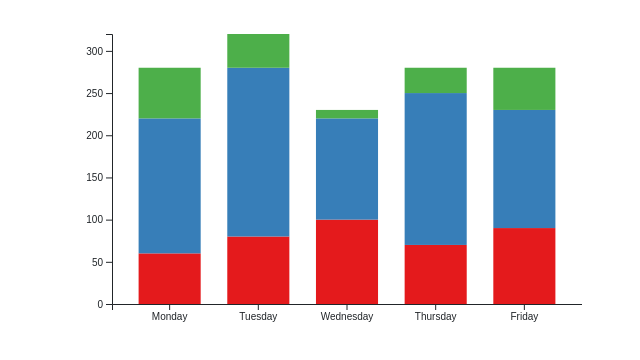
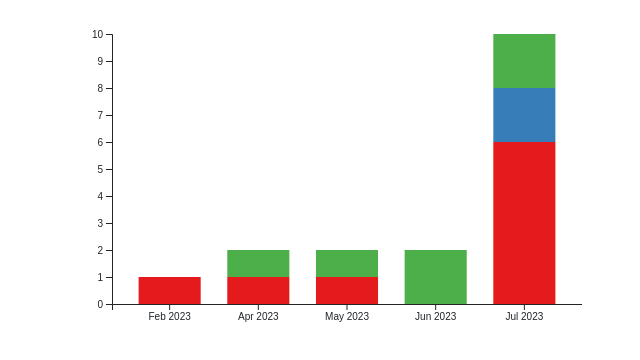
Before and after one commit to msgassama/d3-reports, a React (Create React App) app: page / in a window 1280 px wide. Shown: the top 360 px of the page, without its empty margins (380-1020 px from the left). Built offline with nearby package versions, Linux system fonts and the light colour scheme.

Commit message:
test stacked bar data with real data

```diff
--- a/src/App.js
+++ b/src/App.js
@@ -1,7 +1,7 @@
 import { Col, Container, Row } from 'react-bootstrap';
 import './App.css';
 import BarChart from './components/BarChart';
-import { DATA, DATA_BY_CATEGORY, STACKED_BAR_CHART_DATA } from './data/Data'
+import { DATA, DATA_BY_CATEGORY, DATA_BY_STATE, STACKED_BAR_CHART_DATA } from './data/Data'
 import MultiSeriesLineChart from './components/MultiSeriesLineChart';
 import StackedBarChart from './components/StackedBarChart';
 
@@ -20,7 +20,7 @@ function App() {
       </Row> */}
        <Row>
         <Col className='col-md-8 offset-md-4'>
-          <StackedBarChart data={STACKED_BAR_CHART_DATA} />
+          <StackedBarChart data={DATA_BY_STATE} />
         </Col>
       </Row>
     </Container>
--- a/src/components/StackedBarChart.js
+++ b/src/components/StackedBarChart.js
@@ -9,7 +9,8 @@ export function StackedBarChart({ data }) {
   const axisBottomRef = useRef(null);
   const axisLeftRef = useRef(null);
 
-  const categories = data.map((d) => d.category);
+
+  const categories = data.map((d) => d.for_date);
   const subgroups = data[0].values.map((d) => d.label);
   const max = Math.max(
     ...data.map((d) => sum(d.values.map((v) => v.value)))
@@ -27,7 +28,7 @@ export function StackedBarChart({ data }) {
     .range(["#e41a1c", "#377eb8", "#4daf4a"]);
   const stacked = d3.stack().keys(subgroups)(
     data.map((d) => ({
-      category: d.category,
+      for_date: d.for_date,
       ...d.values.reduce(
         (acc, value) => ({ ...acc, [value.label]: value.value }),
         {}
@@ -57,7 +58,7 @@ export function StackedBarChart({ data }) {
           return (
             <g key={`group-${index}`} fill={color(data.key)}>
               {data.map((d, index) => {
-                const label = String(d.data.category);
+                const label = String(d.data.for_date);
                 const y0 = scaleY(d[0]);
                 const y1 = scaleY(d[1]);
 
--- a/src/data/Data.js
+++ b/src/data/Data.js
@@ -81,3 +81,46 @@ export const STACKED_BAR_CHART_DATA = [
     ],
   },
 ];
+
+export const DATA_BY_STATE = [
+  {
+    for_date: "Feb 2023",
+    values: [
+      { label: "Open", value: 1 },
+      { label: "Solved", value: 0 },
+      { label: "Closed", value: 0 },
+    ],
+  },
+  {
+    for_date: "Apr 2023",
+    values: [
+      { label: "Open", value: 1 },
+      { label: "Solved", value: 0 },
+      { label: "Closed", value: 1 },
+    ],
+  },
+  {
+    for_date: "May 2023",
+    values: [
+      { label: "Open", value: 1 },
+      { label: "Solved", value: 0 },
+      { label: "Closed", value: 1 },
+    ],
+  },
+  {
+    for_date: "Jun 2023",
+    values: [
+      { label: "Open", value: 0 },
+      { label: "Solved", value: 0 },
+      { label: "Closed", value: 2 },
+    ],
+  },
+  {
+    for_date: "Jul 2023",
+    values: [
+      { label: "Open", value: 6 },
+      { label: "Solved", value: 2 },
+      { label: "Closed", value: 2 },
+    ],
+  },
+];
```
